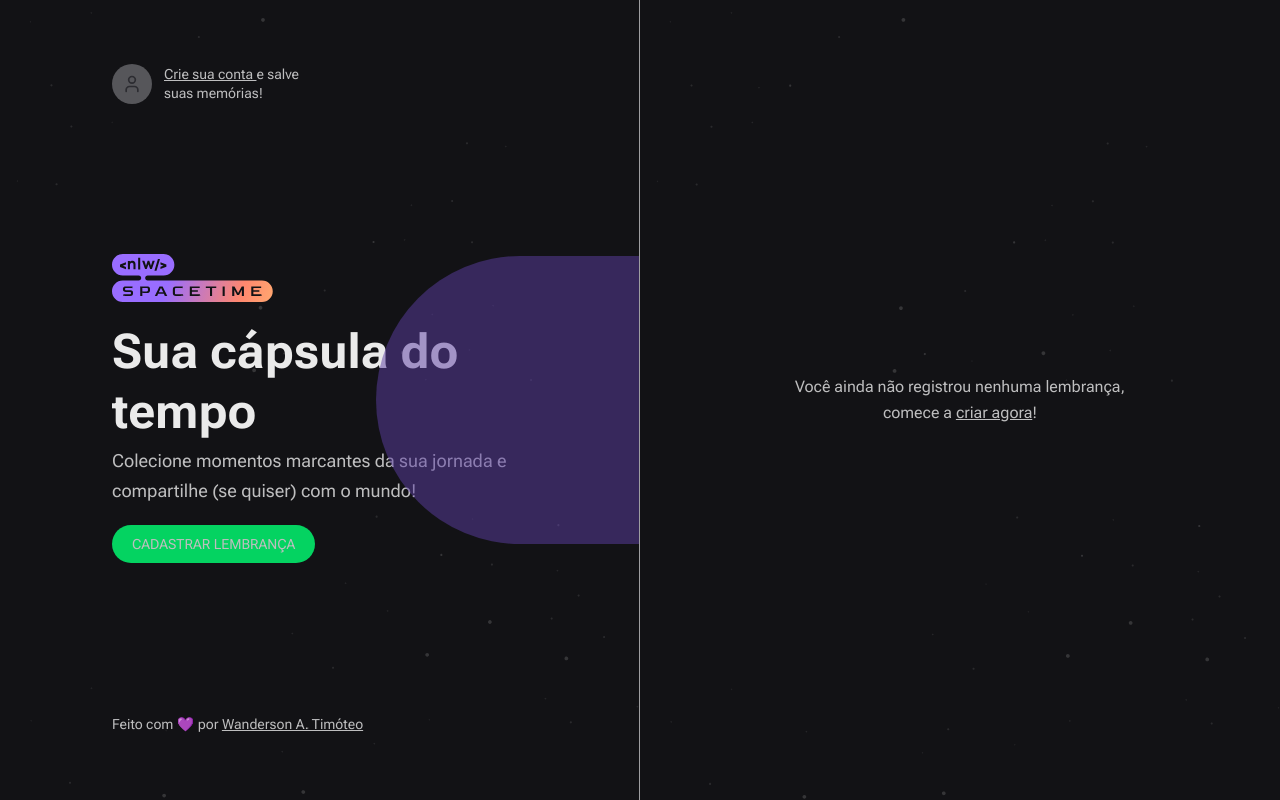
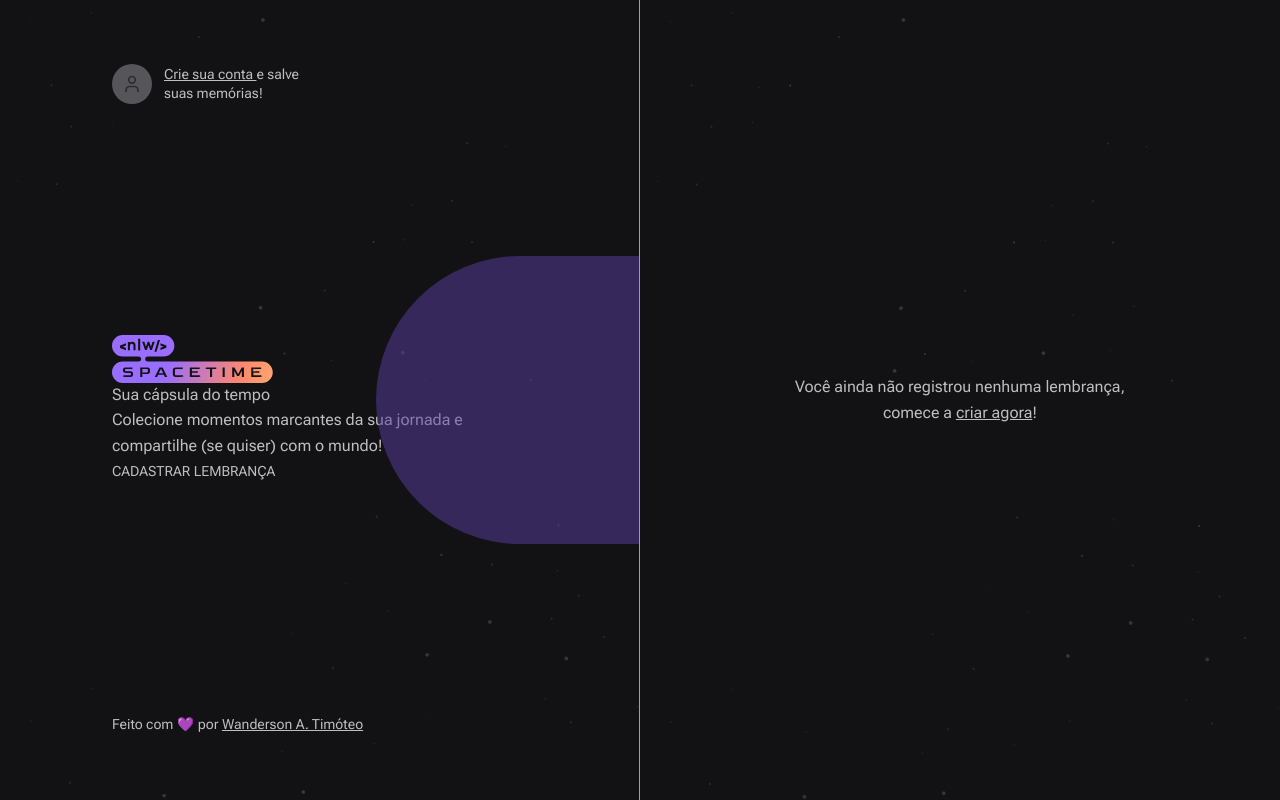
Before and after one commit to Wanderson-A-Timoteo/spacetime, a Next.js app in the folder web/: page / in a window 1280 px wide. Built offline with nearby package versions, Linux system fonts and the light colour scheme; no server answers; a web font is replaced by a local one.

Commit message:
Adicionado componente Hero

```diff
--- a/web/app/page.tsx
+++ b/web/app/page.tsx
@@ -3,6 +3,7 @@ import Image from 'next/image'
 import nlwLogo from '../src/assets/nlw-spacetime-logo.svg'
 import Link from 'next/link'
 import Copyright from '@/src/components/Copyright'
+import Hero from '@/src/components/Hero'
 
 export default function Home() {
   return (
@@ -23,27 +24,7 @@ export default function Home() {
           </p>
         </a>
 
-        <div className="space-y-5">
-          <Image src={nlwLogo} alt="NLW Spacetime" />
-
-          <div className="max-w-[420px] space-y-1">
-            <h1 className="text-5xl font-bold leading-tight text-gray-50">
-              Sua cápsula do tempo
-            </h1>
-            <p className="text-lg leading-relaxed">
-              Colecione momentos marcantes da sua jornada e compartilhe (se
-              quiser) com o mundo!
-            </p>
-          </div>
-
-          <Link
-            className="text-black inline-block rounded-full bg-green-500 px-5 py-3 font-alt text-sm uppercase leading-none hover:bg-green-600"
-            href=""
-          >
-            CADASTRAR LEMBRANÇA
-          </Link>
-        </div>
-
+        <Hero />
         <Copyright />
       </div>
 
--- /dev/null
+++ b/web/src/components/Hero.tsx
@@ -0,0 +1,29 @@
+import Image from 'next/image'
+
+import nlwLogo from '../assets/nlw-spacetime-logo.svg'
+import Link from 'next/link'
+
+export default function Hero() {
+  return (
+    <div className="space-y-5">
+      <Image src={nlwLogo} alt="NLW Spacetime" />
+
+      <div className="max-w-[420px] space-y-1">
+        <h1 className="text-5xl font-bold leading-tight text-gray-50">
+          Sua cápsula do tempo
+        </h1>
+        <p className="text-lg leading-relaxed">
+          Colecione momentos marcantes da sua jornada e compartilhe (se quiser)
+          com o mundo!
+        </p>
+      </div>
+
+      <Link
+        className="text-black inline-block rounded-full bg-green-500 px-5 py-3 font-alt text-sm uppercase leading-none hover:bg-green-600"
+        href="/memories/new"
+      >
+        CADASTRAR LEMBRANÇA
+      </Link>
+    </div>
+  )
+}
```
